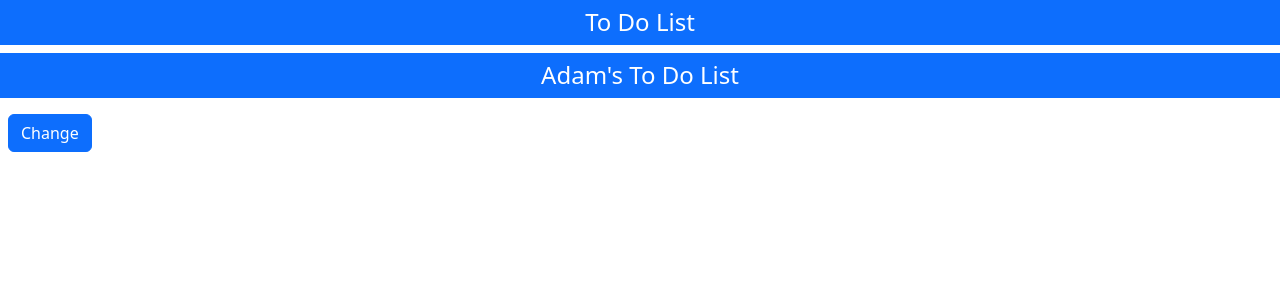
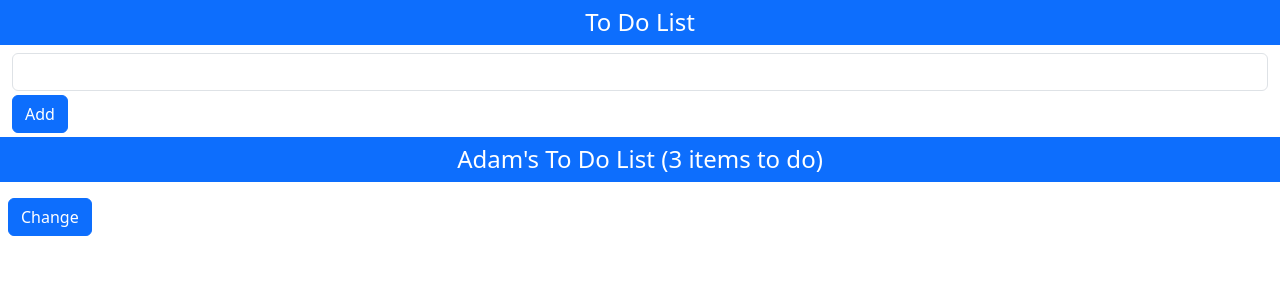
Before and after one commit to smartdev49/todo_react, a React (Create React App) app: page / in a window 1280 px wide. Shown: the top 300 px of the page. Built offline with nearby package versions, Linux system fonts and the light colour scheme.

Commit message:
count todo list

```diff
--- a/src/App.js
+++ b/src/App.js
@@ -6,7 +6,13 @@
   constructor(props){
     super(props);
     this.state = {
-      userName: "Adam"
+      userName: "Adam",todoItems: [
+        { action: "Buy Flowers", done: false },
+        { action: "Get Shoes", done: false},
+        { action: "Collect Tickets", done: true},
+        { action: "Call Joe", done: false},
+      ],
+      newItemText: ""
     }
   }
 
@@ -14,6 +20,22 @@
     this.setState({
       userName: this.state.userName === "Adam" ? "Bob" : "Adam"
     })
+  }
+
+  updateNewTextValue = (event) => {
+    this.setState({ newItemText: event.target.value });
+  }
+
+  createNewTodo = () => {
+    console.log(this.state.todoItems);
+    if (!this.state.todoItems.find(item=> item.action === this.state.newItemText)) {
+      this.setState({
+        todoItems: [...this.state.todoItems,
+          {action: this.state.newItemText, done:false}
+        ],
+        newItemText: ""
+      })
+    }
   }
 
   render() {
@@ -24,9 +46,20 @@
             To Do List
           </h4>
         </div>
+        <div className="container-fluid">
+          <div className="my-1">
+            <input className="form-control"
+              value={ this.state.newItemText }
+              onChange={ this.updateNewTextValue } />
+            <button className="btn btn-primary mt-1"
+              onClick={ this.createNewTodo }
+              value={ this.state.newItemText }>Add</button>
+          </div>
+        </div>
         <div>
           <h4 className="bg-primary text-white text-center p-2">
             { this.state.userName }'s To Do List
+            ({ this.state.todoItems.filter(t => !t.done).length} items to do)
           </h4>
         </div>
         <button className="btn btn-primary m-2" onClick={ this.changeStateData }>
```
